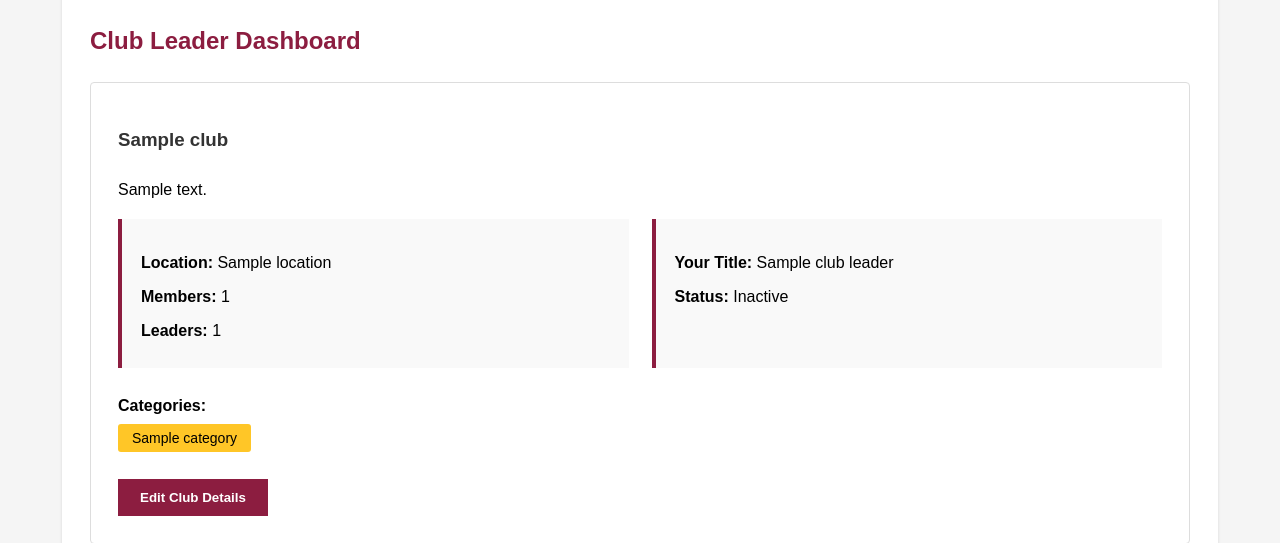
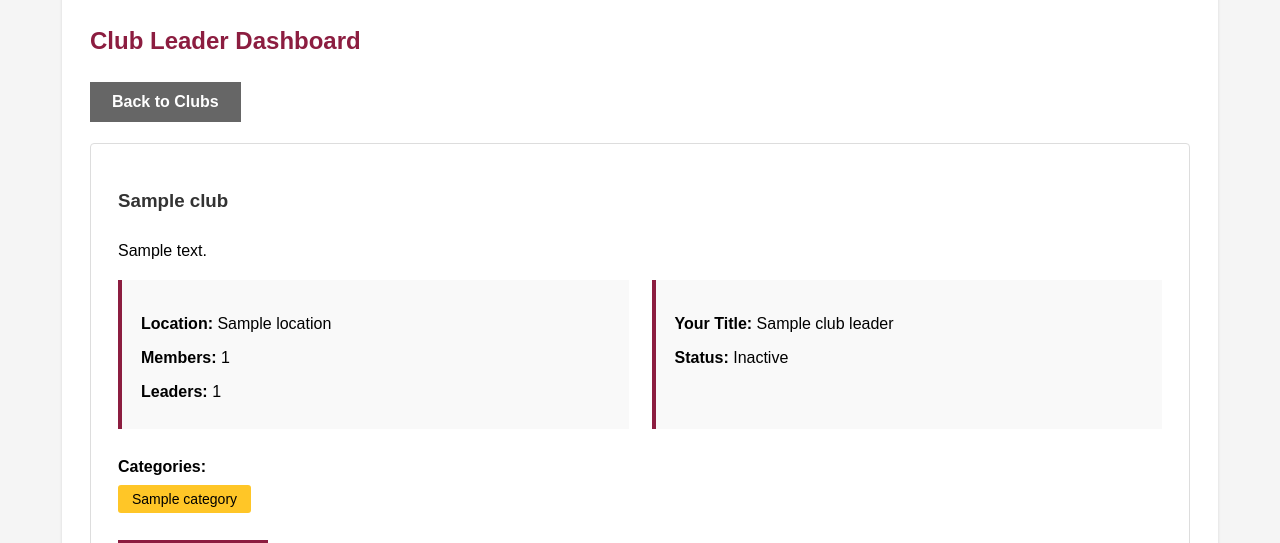
Before and after one commit to atelle10/cse460_group, a Django app: template sundevil_connect/templates/club_leader/dashboard.html in a window 1280 px wide. Shown: the part 109-652 px from the top of the page. Run offline with Django 5.2, Linux system fonts and the light colour scheme; tables that the repository leaves empty hold one stand-in row (values such as "Sample post"); the template is opened without the code that fills it: values that come from a table or form of the project are taken from there, most other values are stand-ins (such as "Sample title", 1, 10 or a date in 2020); data that the repository does not hold is empty.

Commit message:
Add back button to club leader dashboard

```diff
--- a/sundevil_connect/templates/club_leader/dashboard.html
+++ b/sundevil_connect/templates/club_leader/dashboard.html
@@ -7,6 +7,10 @@
 <h2>Club Leader Dashboard</h2>
 
 {% if club %}
+
+<div class="club-detail-wrapper">
+    <a href="{% url 'student_home' %}" class="btn btn-secondary">Back to Clubs</a>
+</div>
 <div class="leader-dashboard-box">
     <h3>{{ club.name }}</h3>
 
```
